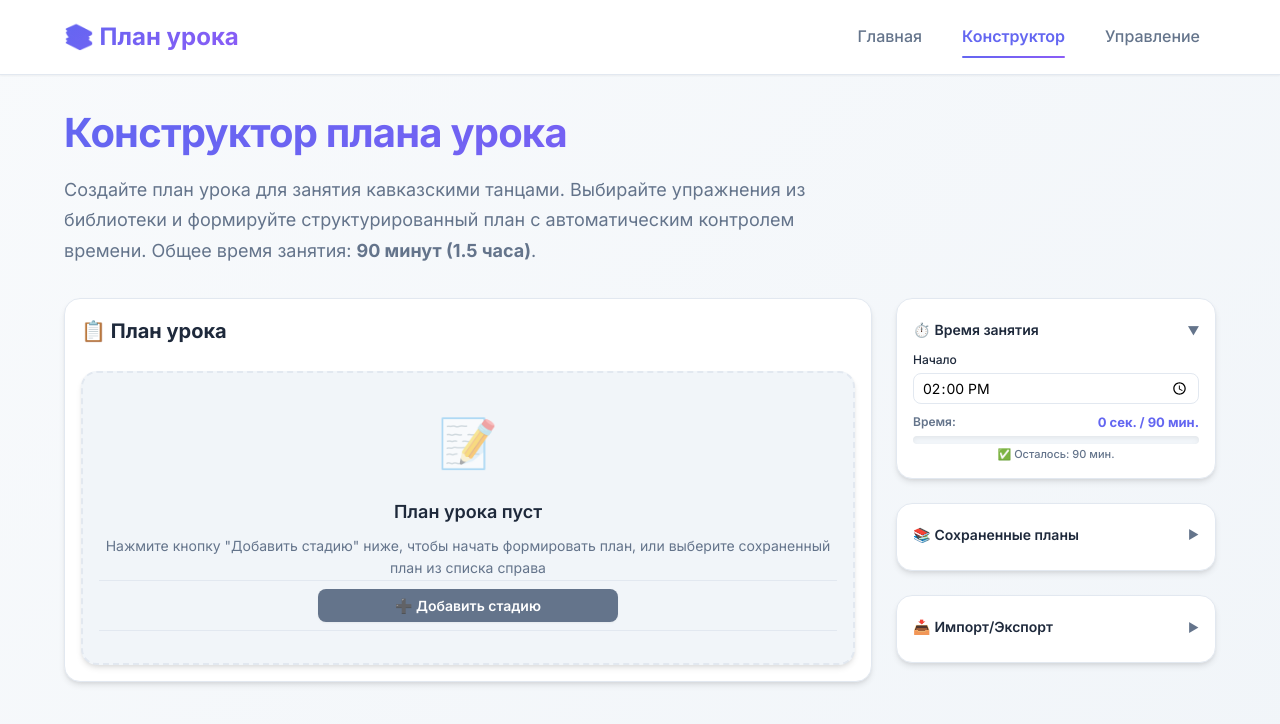
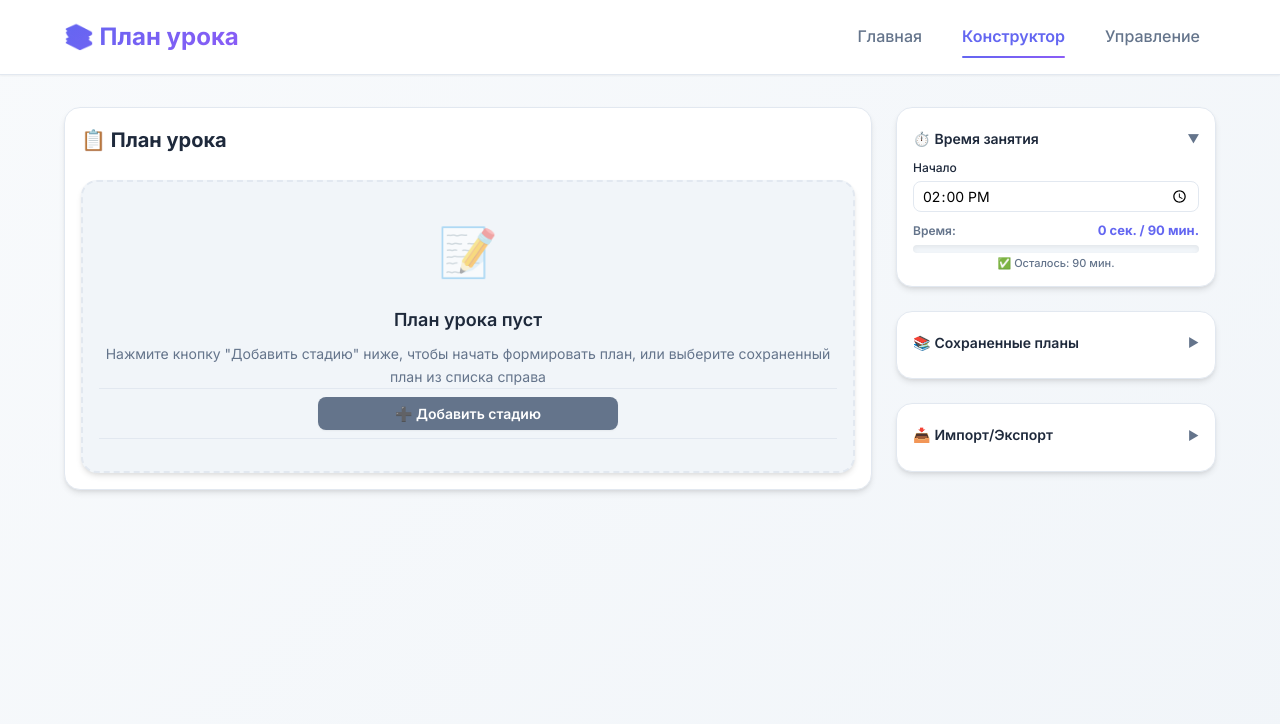
Before and after one commit to AdilBikeev/curriculum-constructor, a React app in the folder frontend/: page /lesson-plan in a window 1280 px wide. Shown: the top 724 px of the page. Built offline with nearby package versions, Linux system fonts and the light colour scheme; no server answers.

Commit message:
Убрал лишний заголовок и описание

```diff
--- a/frontend/src/pages/LessonPlanPage.tsx
+++ b/frontend/src/pages/LessonPlanPage.tsx
@@ -1,36 +1,12 @@
 import React from 'react';
 import styled from 'styled-components';
 import { Container } from '../components/common/Container';
-import { Heading } from '../components/common/Heading';
 import { LessonPlanBuilder } from '../components/lesson-plan/LessonPlanBuilder';
 import { useStages } from '../context/StagesContext';
 
 const PageContainer = styled.div`
   padding: ${({ theme }) => theme.spacing.xl} 0;
   min-height: calc(100vh - 80px);
-`;
-
-const PageHeader = styled.div`
-  margin-bottom: ${({ theme }) => theme.spacing.xl};
-`;
-
-const PageTitle = styled(Heading)`
-  margin-bottom: ${({ theme }) => theme.spacing.md};
-  background: ${({ theme }) => theme.colors.gradientPrimary};
-  -webkit-background-clip: text;
-  -webkit-text-fill-color: transparent;
-  background-clip: text;
-`;
-
-const PageDescription = styled.p`
-  font-size: 1rem;
-  color: ${({ theme }) => theme.colors.secondary};
-  line-height: 1.7;
-  max-width: 800px;
-
-  @media (min-width: ${({ theme }) => theme.breakpoints.tablet}) {
-    font-size: 1.125rem;
-  }
 `;
 
 const LessonPlanPage: React.FC = () => {
@@ -47,14 +23,6 @@ const LessonPlanPage: React.FC = () => {
   return (
     <PageContainer>
       <Container>
-        <PageHeader>
-          <PageTitle level={1}>Конструктор плана урока</PageTitle>
-          <PageDescription>
-            Создайте план урока для занятия кавказскими танцами. Выбирайте упражнения из
-            библиотеки и формируйте структурированный план с автоматическим контролем времени.
-            Общее время занятия: <strong>90 минут (1.5 часа)</strong>.
-          </PageDescription>
-        </PageHeader>
         <LessonPlanBuilder
           stages={stages}
           onSave={handleSave}
```
